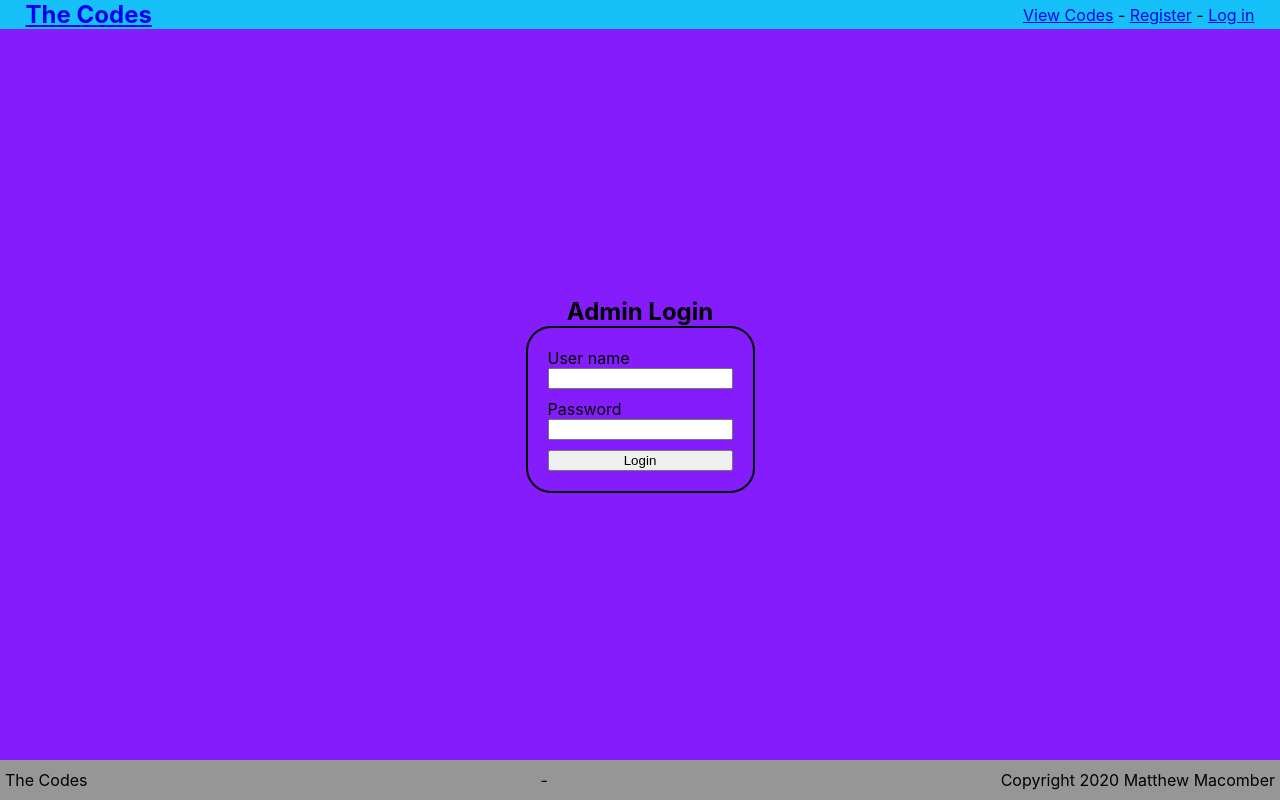
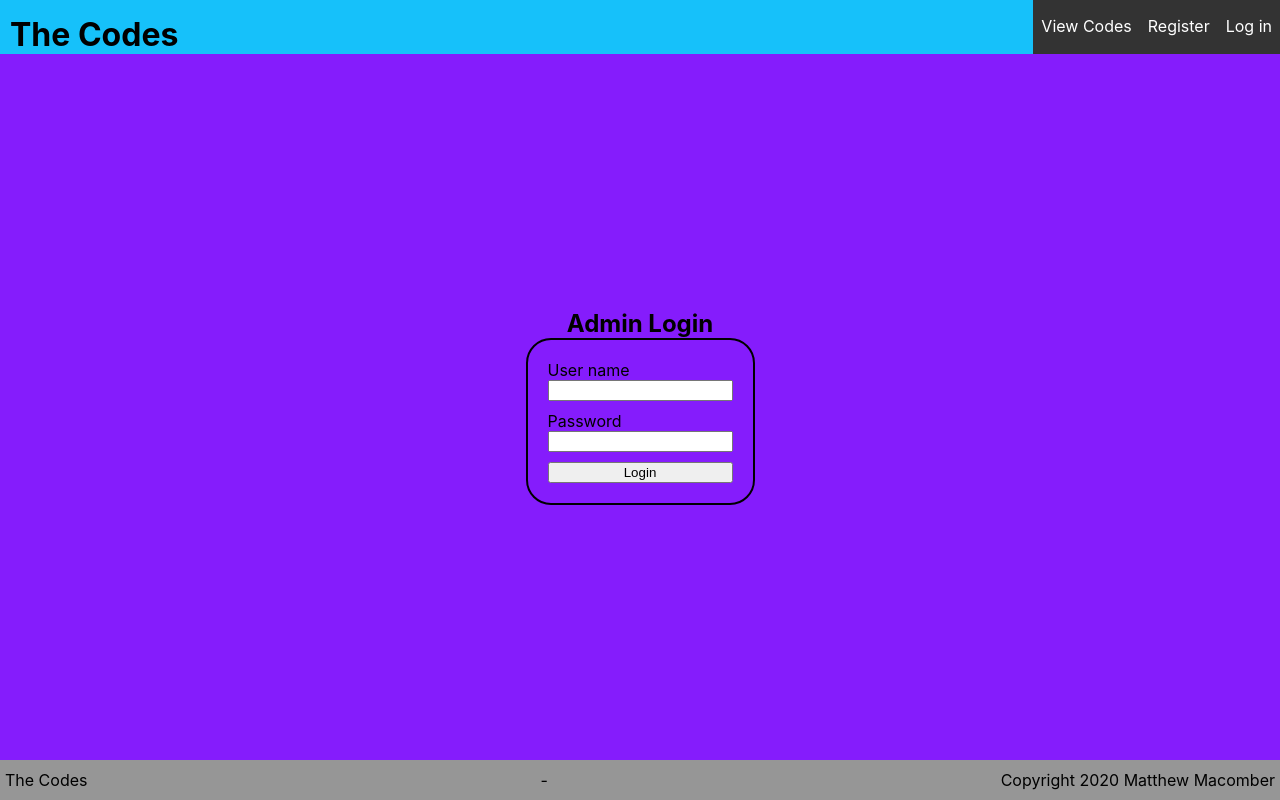
Before and after one commit to MatthewMacomber/TheCodes-client, a React (Create React App) app: page /admin in a window 1280 px wide. Built offline with nearby package versions, Linux system fonts and the light colour scheme; no server answers.

Commit message:
Adjustments to css, mainly for header. Added a scroll to top button.

```diff
--- a/src/components/Footer/Footer.js
+++ b/src/components/Footer/Footer.js
@@ -1,5 +1,6 @@
 import React, {Component} from 'react';
 import {Hyph} from '../Utils/Utils';
+import ScrollToTop from '../ScrollToTop/ScrollToTop';
 import './Footer.css';
 
 export default class Footer extends Component {
@@ -9,6 +10,7 @@ export default class Footer extends Component {
         <p className="Footer">
           The Codes <Hyph /> Copyright 2020 Matthew Macomber
         </p>
+        <ScrollToTop />
       </>
     );
   };
--- a/src/components/Header/Header.css
+++ b/src/components/Header/Header.css
@@ -1,10 +1,83 @@
-.Header {
+.App__header {
   display: flex;
-  flex-direction: row;
-  justify-content: space-between;
-  padding-top: 0;
-  padding-left: 2%;
-  padding-right: 2%;
-  align-items: center;
+  flex-direction: column;
+  padding-top: 1em;
   background: rgb(22, 193, 250);
 }
+
+.App__header > h1 {
+  text-align: center;
+  margin: 0%;
+}
+
+.logo {
+  text-decoration: none;
+  color: black;
+}
+
+/* Custop nav menu styling start. */
+.App__header > ul {
+  display: flex;
+  flex-direction: column;
+  list-style-type: none;
+  overflow: hidden;
+  background-color: #333;
+  padding-left: 0;
+  margin-left: 0;
+  margin-bottom: 0;
+}
+
+.App__header > ul li {
+  float: left;
+}
+
+.App__header > ul li a {
+  display: block;
+  color: white;
+  text-align: center;
+  padding: 1em 0.5em;
+  text-decoration: none;
+}
+
+.App__header > ul li a:hover {
+  background-color: #111;
+}
+/* custom nav styling end. */
+
+
+@media all and (min-width: 800px) {
+  .App__header {
+    display: flex;
+    flex-direction: row;
+    justify-content: space-between;
+    padding-top: 0;
+  }
+
+  .App__header > h1 {
+    padding-left: 10px;
+    padding-top: 15px;
+  }
+
+  .App__header > ul {
+    margin: 0;
+    padding: 0;
+    display: flex;
+    flex-direction: row;
+    justify-content: center;
+    list-style-type: none;
+    overflow: hidden;
+    background-color: #333;
+  }
+
+  header > ul li {
+    float: left;
+  }
+
+  header > ul li a {
+    display: block;
+    color: white;
+    text-align: center;
+    padding: 30px 16px;
+    text-decoration: none;
+  }
+}
--- a/src/components/Header/Header.js
+++ b/src/components/Header/Header.js
@@ -1,7 +1,6 @@
 import React, {Component} from 'react';
 import {Link} from 'react-router-dom';
 import TokenService from '../../services/token-service';
-import {Hyph} from '../Utils/Utils';
 import './Header.css';
 
 export default class Header extends Component {
@@ -30,64 +29,74 @@ export default class Header extends Component {
 
   renderLogoutLink() {
     return (
-      <div className='Header__logged_in'>
+      <ul className='Header__logged_in'>
+        <li>
           <Link
             to='/codes'>
             Solve Codes
           </Link>
-        <Hyph />
+        </li>
+        <li>
           <Link
             to='/userhome'>
             My Home
           </Link>
-        <Hyph />
+        </li>
+        <li>
           <Link
             to='/answers'>
             My Answers
           </Link>
-        <Hyph />
+        </li>
+        <li>
           <Link
             onClick={this.handleLogoutClick}
             to='/'>
             Logout
           </Link>
-        <Hyph />
+        </li>
+        <li>
           {this.loadUsername()}
-      </div>
+        </li>
+      </ul>
     );
   };
 
   renderLoginLink() {
     return (
-      <div className='Header__not-logged-in'>
+      <ul className='Header__not-logged-in'>
+        <li>
           <Link
             to='/codes'>
             View Codes
           </Link>
-        <Hyph />
+        </li>
+        <li>
           <Link
             to='/register'>
             Register
           </Link>
-        <Hyph />
+        </li>
+        <li>
           <Link
             to='/login'>
             Log in
           </Link>
-      </div>
+        </li>
+      </ul>
     );
   };
 
   render() {
     return (
-      <nav className='Header'>
+      <>
         <h1>
-          <Link to='/'>
+          <Link to='/' className='logo' title='The Codes Home'>
             The Codes
           </Link>
         </h1>
         {this.props.loggedIn ? this.renderLogoutLink() : this.renderLoginLink()}
-      </nav>
+      </>
     );
   };
 };
--- /dev/null
+++ b/src/components/ScrollToTop/ScrollToTop.css
@@ -0,0 +1,32 @@
+.scrollTop {
+  position: fixed;
+  width: 40px;
+  height: 20px;
+  bottom: 30px;
+  right: 30px;
+  align-items: center;
+  justify-content: center;
+  z-index: 1000;
+  cursor: pointer;
+  animation: fadeIn 0.3s;
+  transition: opacity 0.4s;
+  opacity: 0.4;
+  background-color: #000000;
+  border-radius: 30%;
+  font-size: 30px;
+  text-align: center;
+  color: aqua;
+}
+
+.scrollTop:hover{
+  opacity: 1;
+}
+
+@keyframes fadeIn {
+  0% {
+    opacity: 0;
+  }
+  100% {
+    opacity: 0.5;
+  }
+}
--- /dev/null
+++ b/src/components/ScrollToTop/ScrollToTop.js
@@ -0,0 +1,26 @@
+import React, {useState} from 'react';
+import './ScrollToTop.css';
+
+const ScrollToTop = () => {
+  const [showScroll, setShowScroll] = useState(false);
+
+  const checkScrollTop = () => {
+    if(!showScroll && window.pageYOffset > 300) {
+      setShowScroll(true);
+    } else if (showScroll && window.pageYOffset <= 300) {
+      setShowScroll(false);
+    }
+  };
+
+  const scrollTop = () => {
+    window.scrollTo({top: 0, behavior: 'smooth'});
+  };
+
+  window.addEventListener('scroll', checkScrollTop);
+
+  return (
+    <p className="scrollTop" onClick={scrollTop} style={{height: 40, display: showScroll ? 'flex' : 'none'}}>↑</p>
+  )
+}
+
+export default ScrollToTop;
--- a/src/routes/HomePage/HomePage.css
+++ b/src/routes/HomePage/HomePage.css
@@ -26,3 +26,8 @@
 .welcome > p {
   font-size: larger;
 }
+
+.home-image {
+  width: 450px;
+  height: 500px;
+}
--- a/src/routes/HomePage/HomePage.js
+++ b/src/routes/HomePage/HomePage.js
@@ -10,12 +10,12 @@ export default class HomePage extends Component {
   };
 
   setHomeImage = homeImage => {
-    this.setState({homeImage})
-  }
+    this.setState({homeImage});
+  };
 
   setHomeAltImage = homeAltImage => {
-    this.setState({homeAltImage})
-  }
+    this.setState({homeAltImage});
+  };
 
   componentDidMount() {
     const homeText = 'jibyr mmuwo cxtvg kozre pdizu hrgre dmyhx fvrfm ffdov yrcgx ymqlp dsxys vsjsb sbzbl wkklx';
@@ -24,7 +24,7 @@ export default class HomePage extends Component {
       lineHeight: 55,
       textAlign: 'center',
       bgColor: '#00000020',
-      textColor: 'red'
+      textColor: '#8D021F'
     })
       .then(this.setHomeImage);
 
@@ -34,18 +34,18 @@ export default class HomePage extends Component {
       lineHeight: 55,
       textAlign: 'center',
       bgColor: '#00000020',
-      textColor: 'red'
+      textColor: '#8D021F'
     })
       .then(this.setHomeAltImage)
   };
 
   onMouseOver = e => {
     e.target.src = this.state.homeAltImage;
-  }
+  };
 
   onMouseOut = e => {
     e.target.src = this.state.homeImage;
-  }
+  };
 
   render() {
     let homeImage = this.state.homeImage;
@@ -53,6 +53,7 @@ export default class HomePage extends Component {
       <div>
         <Section className='main-img'>
           <img
+            className='home-image'
             src={homeImage}
             onMouseOver={this.onMouseOver}
             onMouseOut={this.onMouseOut}
```
Also changed, not shown: src/components/App/App.css (line endings or trailing spaces), src/components/Footer/Footer.css (line endings or trailing spaces). Lines whose indentation alone changed are shown as unchanged.
